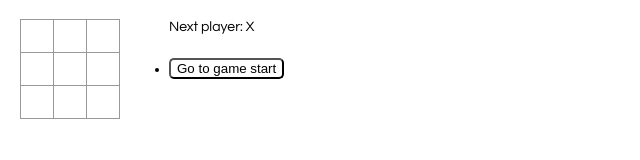
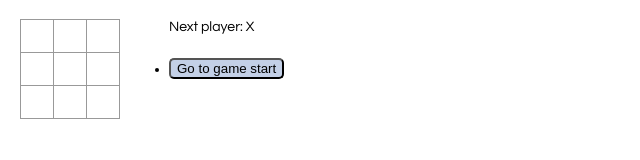
Before and after one commit to chaserobertson/page-calc, a React app: page / in a window 1280 px wide. Shown: the whole page, without its empty margins (0-640 px from the left). Built offline with nearby package versions, Linux system fonts and the light colour scheme.

Commit message:
restore button color

```diff
--- a/src/index.css
+++ b/src/index.css
@@ -22,8 +22,7 @@ ol, ul {
 .history {
     margin-top: 10px;
     text-align: center;
-    /*background: rgb(195, 208, 231);*/
-    background: rgb(255, 255, 255);
+    background: rgb(195, 208, 231);
     border-radius: 5px;
 }
 
```
